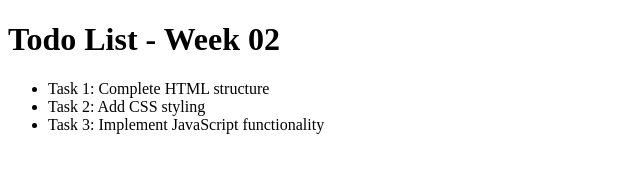
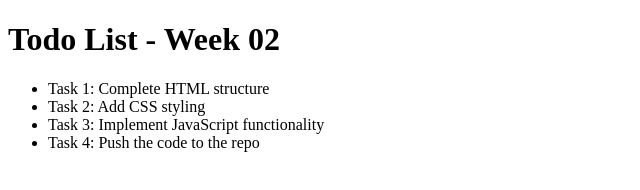
Before and after one commit to rsajiddev/internship-projects, a plain HTML site: page week-02/index.html in a window 1280 px wide. Shown: the whole page, without its empty margins (0-640 px from the left). Drawn offline with Linux system fonts and the light colour scheme.

Commit message:
initial commit

```diff
--- a/week-02/index.html
+++ b/week-02/index.html
@@ -13,6 +13,7 @@
         <li>Task 1: Complete HTML structure</li>
         <li>Task 2: Add CSS styling</li>
         <li>Task 3: Implement JavaScript functionality</li>
+        <li>Task 4: Push the code to the repo</li>
     </ul>
 </body>
 
```
